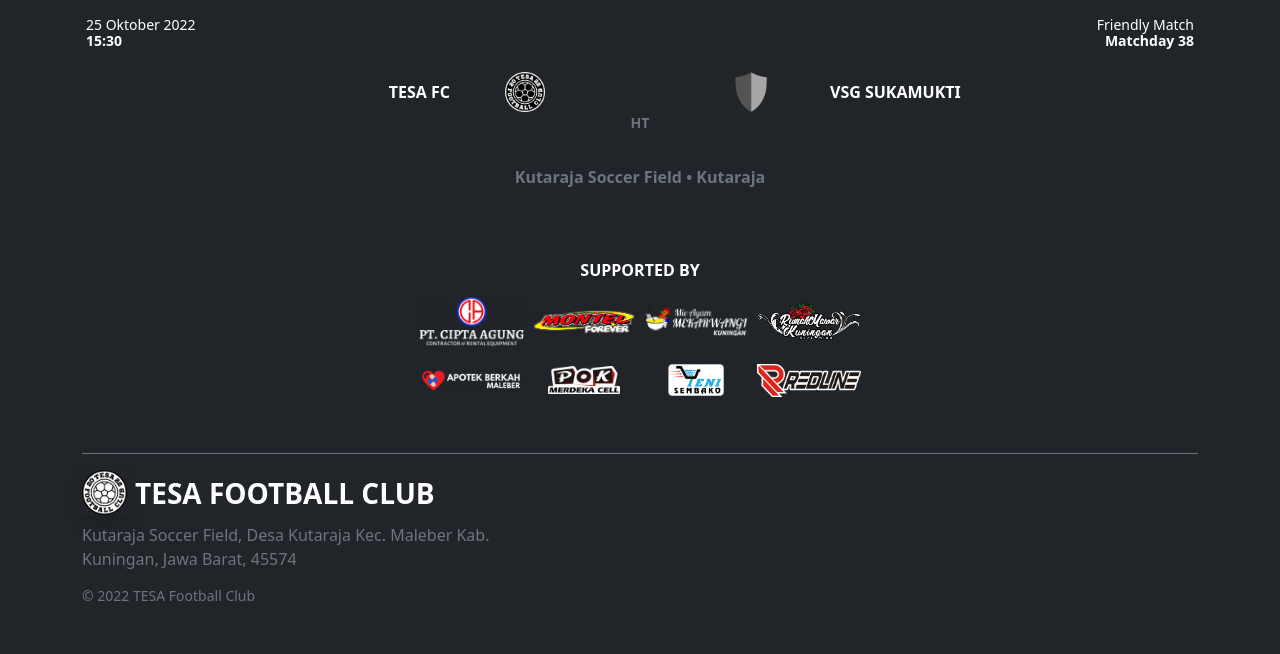
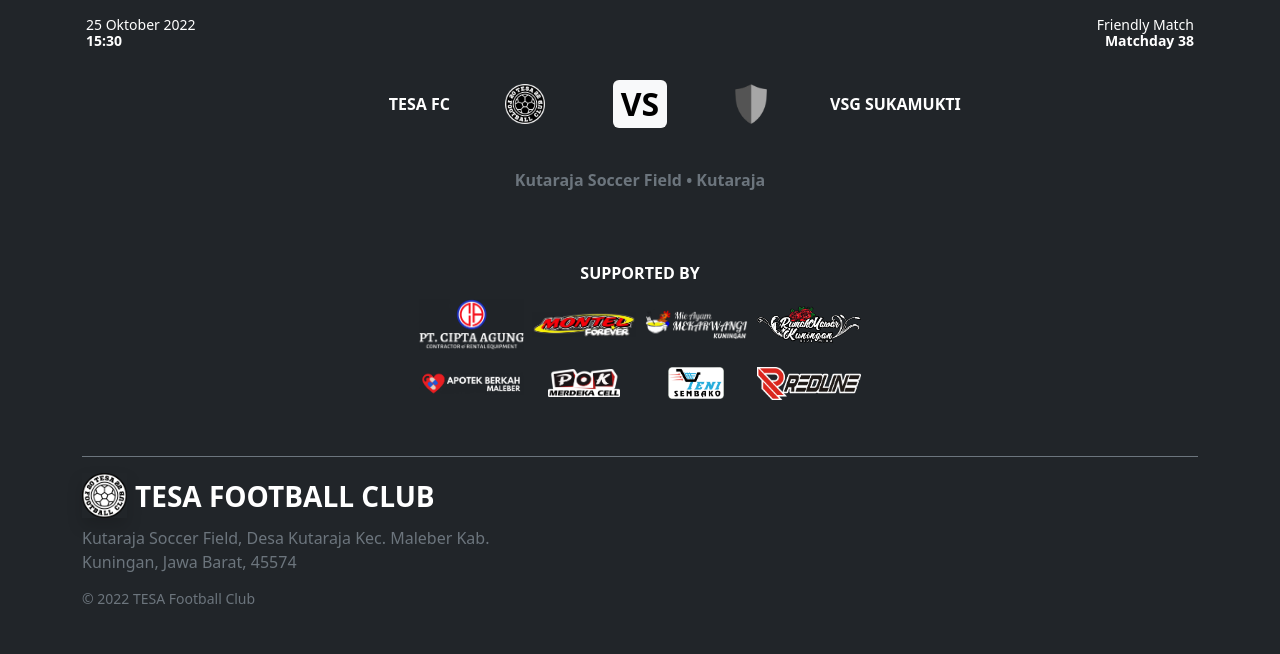
Before and after one commit to tesafc/tesafc.github.io, a Jekyll site: the page built from _matches/2022-10-25.md, in a window 1280 px wide. Shown: the part 789-1443 px from the top of the page. Built offline with Jekyll 4.4.1, drawn with Linux system fonts in a browser that asks for light colours; nearby versions of some CDN libraries.

Commit message:
Update match.html

```diff
--- a/_layouts/match.html
+++ b/_layouts/match.html
@@ -31,7 +31,7 @@ layout: default
             <img src="{% if page.home-team.logo %}{{ page.home-team.logo | relative_url }}{% else %}{{ '/assets/img/logo/logo-blank.png' | relative_url }}{% endif %}" alt="" class="text-end" width="auto" height="40">
           </div>
           <div class="col-2 d-flex justify-content-center align-items-center py-2">
-            <p class="badge text-bg-light text-center fs-2 fw-bolder p-2 mb-0">{{ page.result.score.full-time }}</p>
+            <p class="badge text-bg-light text-center fs-2 fw-bolder p-2 mb-0">{% if page.result.score.full-time %}{{ page.result.score.full-time }}{% else %}VS{% endif %}</p>
           </div>
           <div class="col-1 d-flex justify-content-start align-items-center">
             <img src="{% if page.away-team.logo %}{{ page.away-team.logo | relative_url }}{% else %}{{ '/assets/img/logo/logo-blank.png' | relative_url }}{% endif %}" alt="" class="text-end" width="auto" height="40">
@@ -39,7 +39,7 @@ layout: default
           <div class="col-4 d-flex justify-content-start align-items-center">
             <p class="card-text text-start text-uppercase fw-bolder lh-1 mb-0 ps-3 ps-md-0">{{ page.away-team.name }}</p>
           </div>
-          <div class="d-inline-flex justify-content-center align-items-end mb-0"><small class="text-uppercase text-secondary fw-bolder">{{ page.result.score.half-time | prepend: "ht " }}</small></div>
+          <div class="d-inline-flex justify-content-center align-items-end mb-0"><small class="text-uppercase text-secondary fw-bolder">{% if page.result.score.half-time %}{{ page.result.score.half-time | prepend: "ht " }}{% endif %}</small></div>
           {% if page.result.status == "ft" %}
           <div class="row g-0">
             {% if page.result.goal.home-team %}
```
